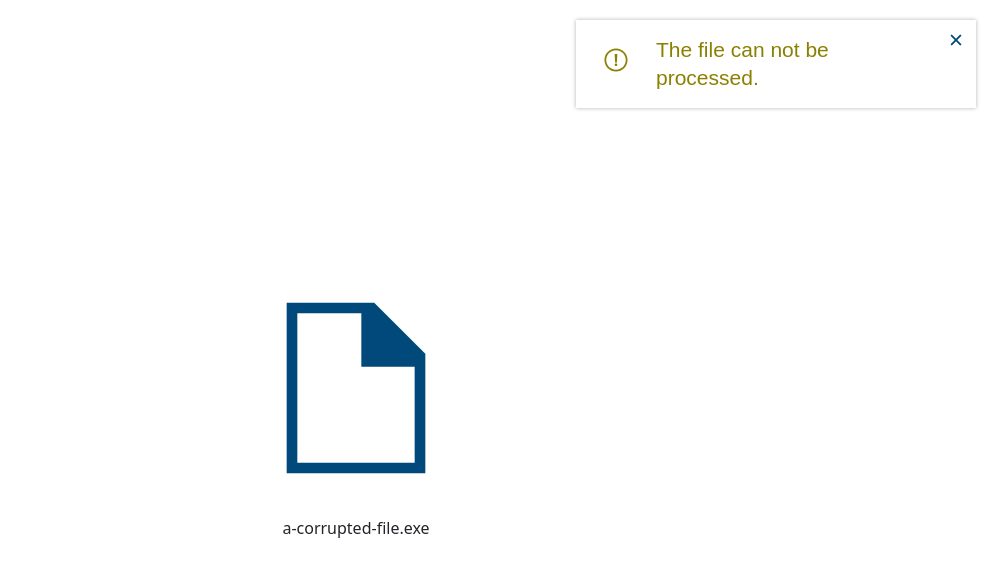
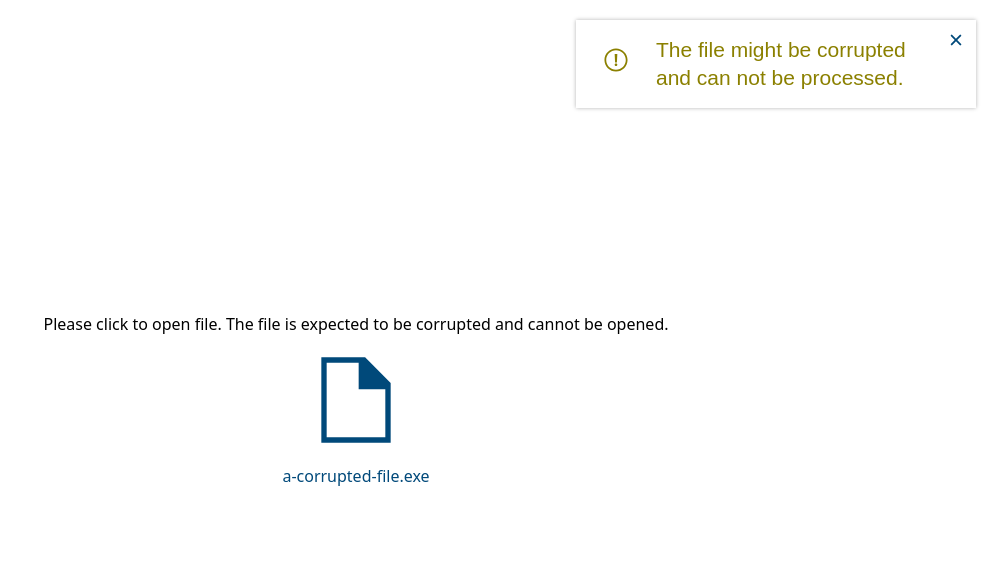
Before and after one commit to chipueatfast/se-400-hcd, a React (Create React App) app: page /hcd/open-file in a window 1280 px wide. Both pictures are taken after a click on the icon 640 px from the left and 388 px from the top of the page. Shown: the top 572 px of the page, without its empty margins (284-1280 px from the left). Built offline with nearby package versions, Linux system fonts and the light colour scheme.

Commit message:
update context of open file example

```diff
--- a/src/HcdOpenFilePage/index.tsx
+++ b/src/HcdOpenFilePage/index.tsx
@@ -23,22 +23,25 @@ function HcdOpenFilePage() {
       <Typography.Paragraph size="medium" color='black' style={{
         color: YELLOW_HIGHLIGHT,
       }} >
-        The file can not be processed.
+        The file might be corrupted and can not be processed.
       </Typography.Paragraph>
     </FlexContent>
   );
   return (
     <OutmostContainer>
       <Grid className="d-flex align-items-center justify-content-center flex-column vh-100">
+        <Typography.Paragraph>
+          Please click to open file. The file is expected to be corrupted and cannot be opened.
+        </Typography.Paragraph>
         <FileContainer className="d-flex align-items-center flex-column" >
           <DocumentIcon
-            width={256}
-            height={256}
+            width={128}
+            height={128}
             onClick={() => {
               toast(Content);
             }}
           />
-          <span>a-corrupted-file.exe</span>
+          <Typography.Text color='blue'>a-corrupted-file.exe</Typography.Text>
         </FileContainer>
         <Toast />
       </Grid>
--- a/src/NormalOpenFilePage/index.tsx
+++ b/src/NormalOpenFilePage/index.tsx
@@ -28,15 +28,18 @@ function NormalOpenFilePage() {
   return (
     <OutmostContainer>
       <Grid className="d-flex align-items-center justify-content-center flex-column vh-100">
+      <Typography.Paragraph>
+          Please click to open file. The file is expected to be corrupted and cannot be opened.
+        </Typography.Paragraph>
         <FileContainer className="d-flex align-items-center flex-column" >
           <DocumentIcon
-            width={256}
-            height={256}
+            width={128}
+            height={128}
             onClick={() => {
               toast(Content);
             }}
           />
-          <span>a-corrupted-file.exe</span>
+          <Typography.Text color='blue'>a-corrupted-file.exe</Typography.Text>
         </FileContainer>
         <Toast />
       </Grid>
```
